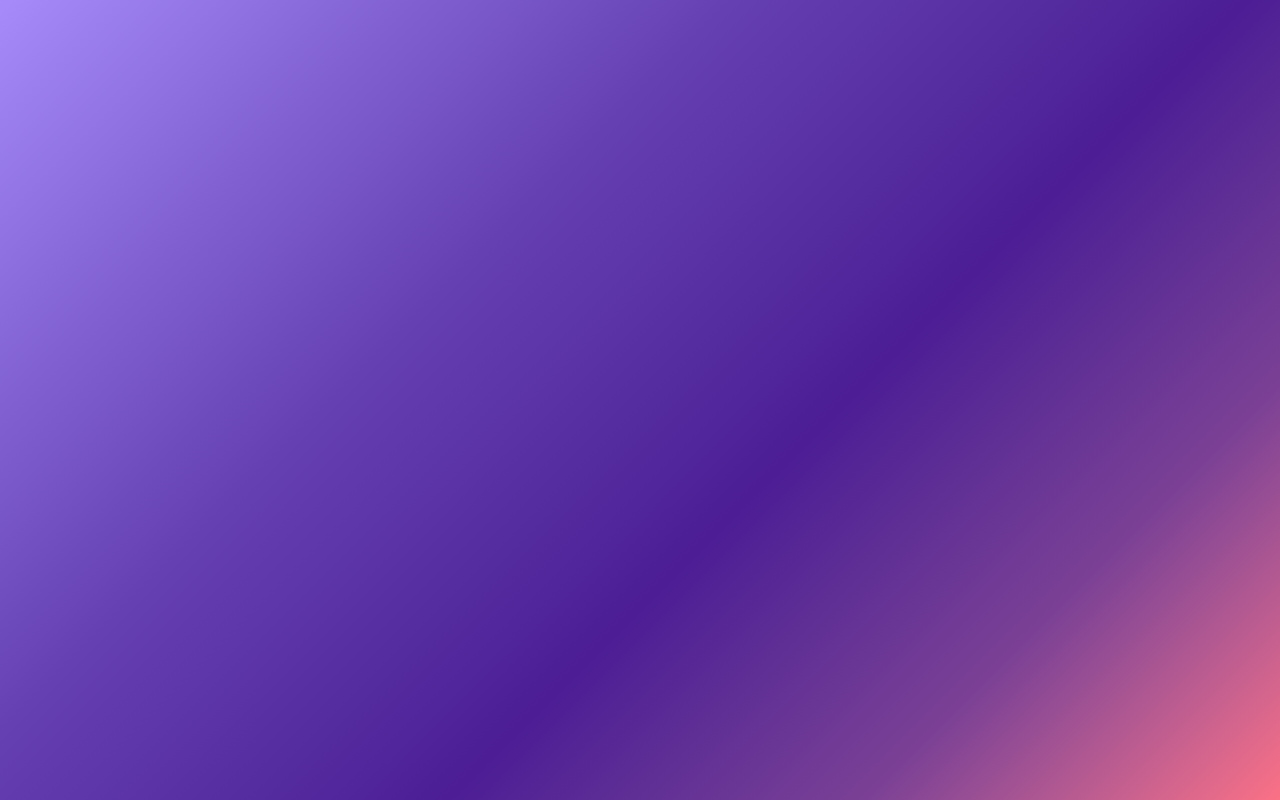
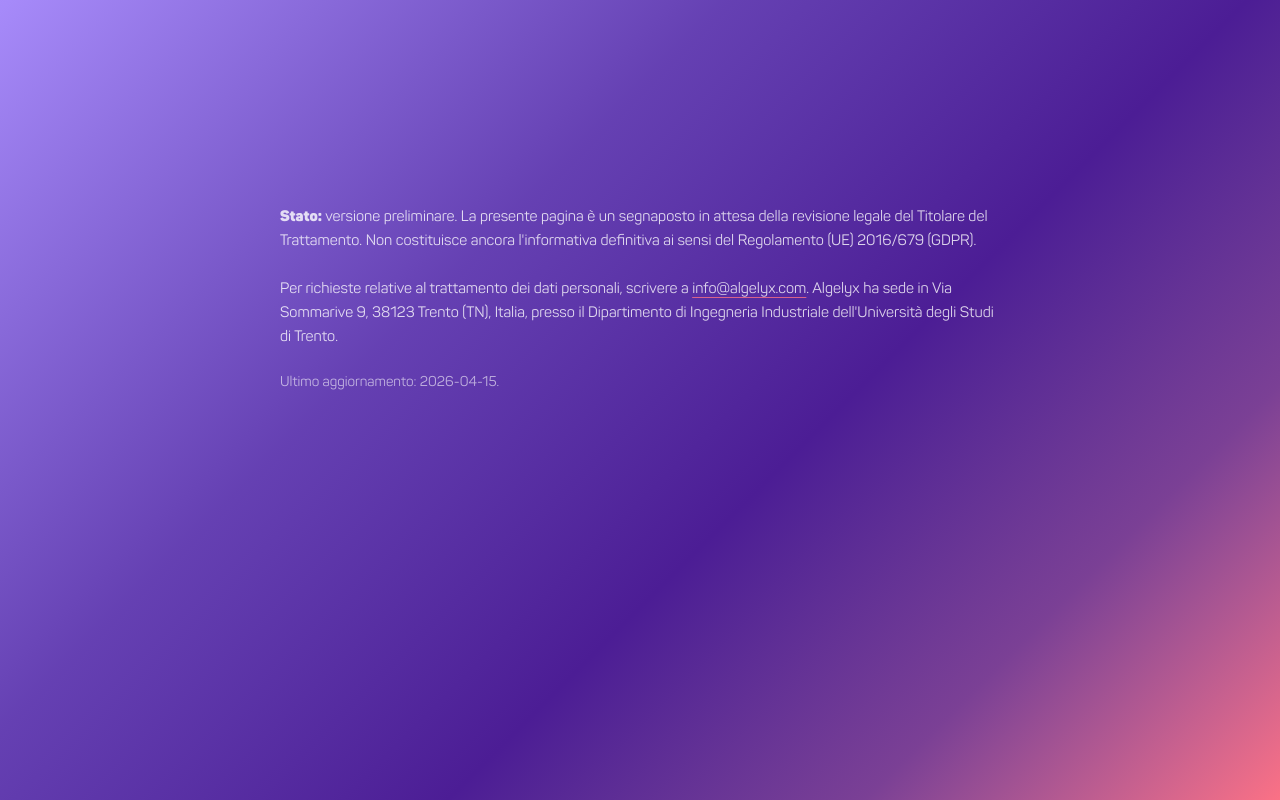
Before and after one commit to andreasalomone/argelyx, a Next.js app in the folder apps/web/: page /legal/privacy in a window 1280 px wide. Before the commit this address had no page. Built offline with nearby package versions, Linux system fonts and the light colour scheme.

Commit message:
feat(legal): stub /legal/privacy and /legal/terms; wire footer links

```diff
--- /dev/null
+++ b/apps/web/app/legal/privacy/page.tsx
@@ -0,0 +1,38 @@
+import type { Metadata } from "next"
+
+export const metadata: Metadata = {
+  title: "Privacy Policy — Algelyx",
+  description:
+    "Informativa privacy di Algelyx. Versione preliminare in attesa della revisione legale.",
+  alternates: { canonical: "/legal/privacy" },
+  robots: { index: true, follow: true },
+}
+
+export default function PrivacyPage() {
+  return (
+    <main className="mx-auto max-w-3xl px-6 py-24 text-white">
+      <h1 className="type-h2 mb-8">Privacy Policy</h1>
+      <p className="type-body opacity-80 mb-6">
+        <strong>Stato:</strong> versione preliminare. La presente pagina è
+        un segnaposto in attesa della revisione legale del Titolare del
+        Trattamento. Non costituisce ancora l&apos;informativa definitiva ai sensi
+        del Regolamento (UE) 2016/679 (GDPR).
+      </p>
+      <p className="type-body opacity-80 mb-6">
+        Per richieste relative al trattamento dei dati personali, scrivere a{" "}
+        <a
+          className="underline decoration-brand-coral underline-offset-4"
+          href="mailto:info@algelyx.com"
+        >
+          info@algelyx.com
+        </a>
+        . Algelyx ha sede in Via Sommarive 9, 38123 Trento (TN), Italia,
+        presso il Dipartimento di Ingegneria Industriale dell&apos;Università
+        degli Studi di Trento.
+      </p>
+      <p className="type-body opacity-60 text-sm">
+        Ultimo aggiornamento: {new Date().toISOString().slice(0, 10)}.
+      </p>
+    </main>
+  )
+}
--- /dev/null
+++ b/apps/web/app/legal/terms/page.tsx
@@ -0,0 +1,38 @@
+import type { Metadata } from "next"
+
+export const metadata: Metadata = {
+  title: "Termini di Utilizzo — Algelyx",
+  description:
+    "Termini di utilizzo del sito www.algelyx.com. Versione preliminare in attesa della revisione legale.",
+  alternates: { canonical: "/legal/terms" },
+  robots: { index: true, follow: true },
+}
+
+export default function TermsPage() {
+  return (
+    <main className="mx-auto max-w-3xl px-6 py-24 text-white">
+      <h1 className="type-h2 mb-8">Termini di Utilizzo</h1>
+      <p className="type-body opacity-80 mb-6">
+        <strong>Stato:</strong> versione preliminare. La presente pagina è
+        un segnaposto in attesa della revisione legale. I contenuti del sito
+        www.algelyx.com sono forniti a scopo informativo e non costituiscono
+        offerta vincolante né impegno contrattuale.
+      </p>
+      <p className="type-body opacity-80 mb-6">
+        Tutti i marchi citati (Algelyx, AlgiSTEM XF Kit, AlgiSTEM XF ReleX)
+        sono di proprietà di Algelyx e dei rispettivi titolari. Per
+        chiarimenti scrivere a{" "}
+        <a
+          className="underline decoration-brand-coral underline-offset-4"
+          href="mailto:info@algelyx.com"
+        >
+          info@algelyx.com
+        </a>
+        .
+      </p>
+      <p className="type-body opacity-60 text-sm">
+        Ultimo aggiornamento: {new Date().toISOString().slice(0, 10)}.
+      </p>
+    </main>
+  )
+}
--- a/apps/web/components/sections/cta-footer.tsx
+++ b/apps/web/components/sections/cta-footer.tsx
@@ -76,8 +76,8 @@
           </div>
         </div>
         <div className="flex items-center gap-8 text-white/40 font-body text-[11px] font-bold uppercase tracking-widest">
-          <a href="#" className="hover:text-white transition-colors">Privacy</a>
-          <a href="#" className="hover:text-white transition-colors">Terms</a>
+          <a href="/legal/privacy" className="hover:text-white transition-colors">Privacy</a>
+          <a href="/legal/terms" className="hover:text-white transition-colors">Terms</a>
           <a href="mailto:info@algelyx.com" className="hover:text-white transition-colors lowercase">info@algelyx.com</a>
         </div>
       </div>
```
